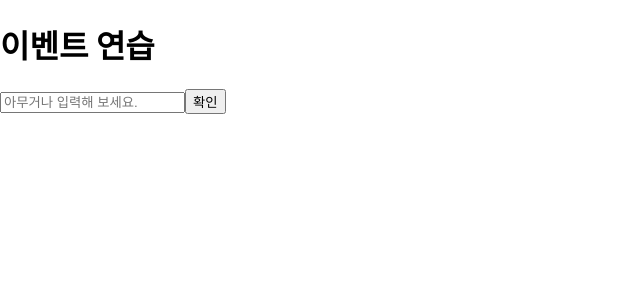
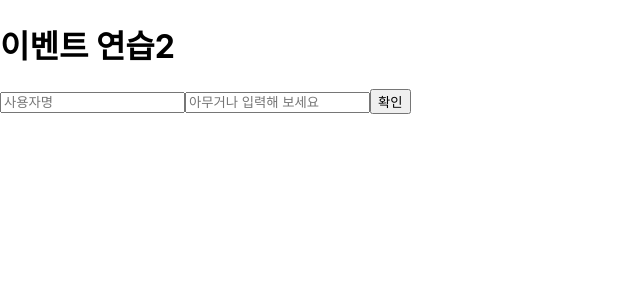
Before and after one commit to bulhwi/react-note, a React (Create React App) app: page / in a window 1280 px wide. Shown: the top 300 px of the page, without its empty margins (0-640 px from the left). Built offline with nearby package versions, Linux system fonts and the light colour scheme.

Commit message:
클래스형 컴포넌트, 함수형 컴포넌트 활용

```diff
--- a/src/App.js
+++ b/src/App.js
@@ -1,12 +1,14 @@
 import React from 'react';
 import EventPractice from "./EventPractice";
+import FunctionalEventPractice from "./FunctionalEventPractice";
 // import Say from "./Say";
 // import Counter from "./Counter";
 // import MyComponent from "./MyComponent";
 
 
 const App = () => {
-  return <EventPractice />
+  // return <EventPractice />
+  return <FunctionalEventPractice />
 };
 
 export default App;
--- a/src/EventPractice.js
+++ b/src/EventPractice.js
@@ -2,7 +2,28 @@ import React, {Component} from 'react';
 
 class EventPractice extends Component {
   state = {
+    username: '',
     message: ''
+  }
+
+  handleChange = (e) => {
+    this.setState({
+      [e.target.name]: e.target.value
+    });
+  }
+
+  handleClick = () => {
+    alert(this.state.username + " : " + this.state.message);
+    this.setState({
+      username: '',
+      message: ''
+    })
+  }
+
+  handleKeyPress = (e) => {
+    if(e.key === 'Enter') {
+      this.handleClick();
+    }
   }
 
   render() {
@@ -11,25 +32,20 @@ class EventPractice extends Component {
         <h1>이벤트 연습</h1>
         <input
           type="text"
+          name="username"
+          placeholder="사용자명"
+          value={this.state.username}
+          onChange={this.handleChange}
+        />
+        <input
+          type="text"
           name="message"
           placeholder="아무거나 입력해 보세요."
           value={this.state.message}
-          onChange={
-            (e) => {
-              this.setState({
-                message:e.target.value
-              })
-            }
-          }
+          onChange={this.handleChange}
+          onKeyPress={this.handleKeyPress}
         />
-        <button onClick={
-          () => {
-            alert(this.state.message);
-            this.setState({
-              message: ''
-            });
-          }
-        }>확인</button>
+        <button onClick={this.handleClick}>확인</button>
       </div>
     );
   }
--- /dev/null
+++ b/src/FunctionalEventPractice.js
@@ -0,0 +1,54 @@
+import React, {useState} from 'react';
+
+const EventPractice = () => {
+  const [form, setForm] = useState({
+    username: '',
+    message: ''
+  });
+  const { username, message } = form;
+
+  const onChange = e => {
+    const nextForm = {
+      ...form, // 기존의 form 내용을 이자리에 복사한뒤
+      [e.target.name]: e.target.value // 원하는 값을 덮어 씌움.
+    };
+    setForm(nextForm);
+  }
+
+  const onClick = () => {
+    alert(username + ' : ' + message);
+    setForm({
+      username: '',
+      message: ''
+    });
+  };
+
+  const onKeyPress = e => {
+    if(e.key === 'Enter') {
+      onClick();
+    }
+  }
+  return (
+    <div>
+      <h1>이벤트 연습2</h1>
+      <input
+        type="text"
+        name="username"
+        placeholder="사용자명"
+        value={username}
+        onChange={onChange}
+      />
+      <input
+        type="text"
+        name="message"
+        placeholder="아무거나 입력해 보세요"
+        value={message}
+        onChange={onChange}
+        onKeyPress={onKeyPress}
+      />
+      <button onClick={onClick}>확인</button>
+    </div>
+  )
+}
+
+export default EventPractice;
```
